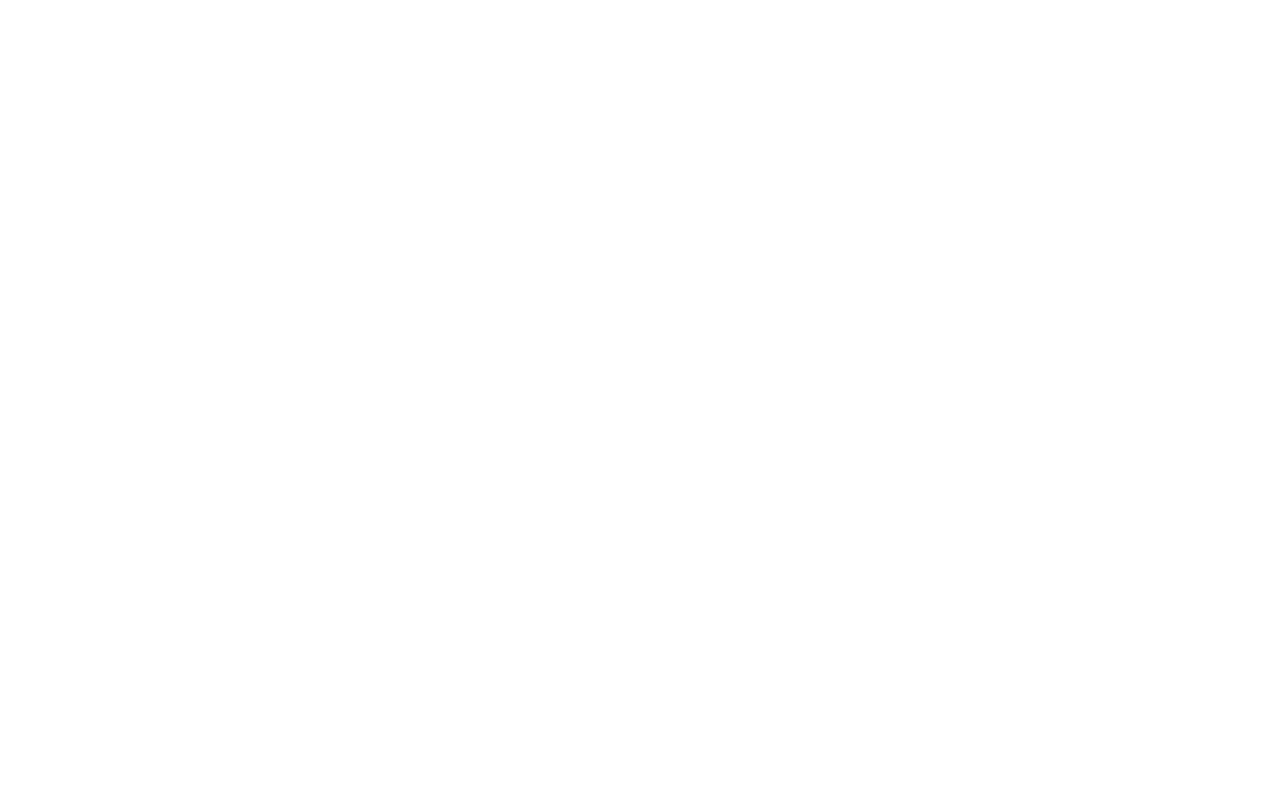
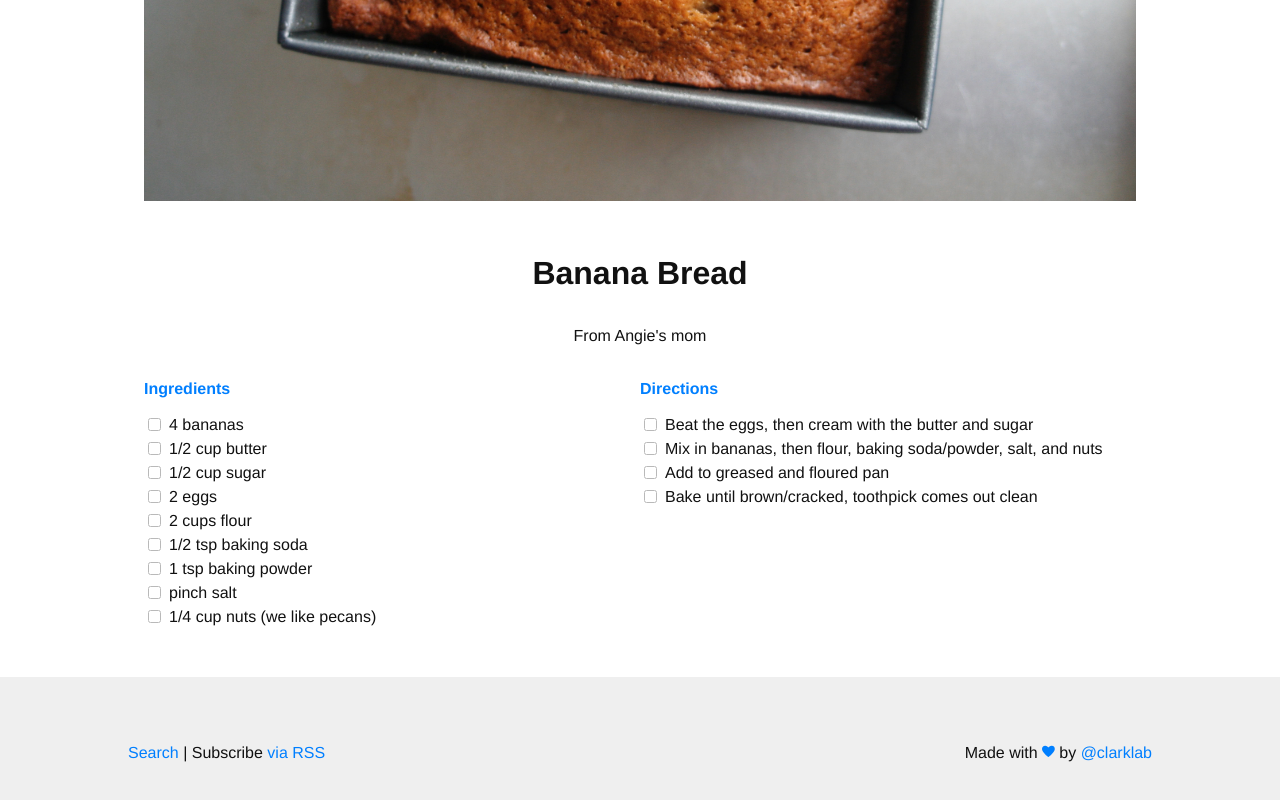
Before and after one commit to Skn0tt/recipes.simonknott.de, a Next.js app: page /recipes/banana-bread in a window 1280 px wide. Before the commit this address had no page. Shown: the part 476-1276 px from the top of the page. Before the commit the page ends 800 px from the top, so only its background shows below. Built offline with nearby package versions, Linux system fonts and the light colour scheme; a web font is replaced by a local one.

Commit message:
Add Recipe site

```diff
--- a/RecipesRepository.ts
+++ b/RecipesRepository.ts
@@ -1,14 +1,16 @@
-interface Recipe {
+export interface Recipe {
   slug: string;
   title: string;
   description: string;
-  imageHref: string;
+  imageHref?: string;
+  imageCredit?: string;
   ingredients: string[];
   directions: string[];
 }
 
 interface RecipesRepository {
   getRecipes(): Promise<Recipe[]>;
+  getRecipeSlugs(): Promise<string[]>;
   getRecipe(slug: string): Promise<Recipe | null>;
 }
 
@@ -42,6 +44,9 @@
   async getRecipes() {
     return Object.values(mockRecipes);
   },
+  async getRecipeSlugs() {
+    return Object.keys(mockRecipes);
+  },
   async getRecipe(slug) {
     return mockRecipes[slug] ?? null;
   },
--- /dev/null
+++ b/components/RecipeViewer.tsx
@@ -0,0 +1,79 @@
+import { Recipe } from "../RecipesRepository";
+
+function useExecutionSite() {
+  return typeof window === "undefined" ? "ssr" : "client";
+}
+
+interface RecipeViewerProps {
+  recipe: Recipe;
+}
+
+export function RecipeViewer(props: RecipeViewerProps) {
+  const { recipe } = props;
+  const executionSite = useExecutionSite();
+
+  return (
+    <div className="container" itemScope itemType="http://schema.org/Recipe">
+      {recipe.imageHref && (
+        <div className="xs-p2">
+          <img itemProp="image" src={recipe.imageHref} />
+          {recipe.imageCredit && (
+            <a href={recipe.imageCredit} className="right">
+              <svg
+                className="js-geomicon geomicon"
+                width="14"
+                height="14"
+                data-icon="camera"
+                viewBox="0 0 32 32"
+                style={{ fill: "currentcolor" }}
+              >
+                <title>camera icon</title>
+                <path d="M0 6 L8 6 L10 2 L22 2 L24 6 L32 6 L32 28 L0 28 z M9 17 A7 7 0 0 0 23 17 A7 7 0 0 0 9 17"></path>
+              </svg>
+            </a>
+          )}
+        </div>
+      )}
+
+      <article className="post-content px2">
+        <header className="post-header">
+          <h1 className="post-title center m1 sm-mt3" itemProp="name">
+            {recipe.title}
+          </h1>
+        </header>
+
+        <div className="px2 mt3 clearfix">
+          <div className="sm-col-8 mx-auto center" itemProp="description">
+            {recipe.description}
+          </div>
+        </div>
+
+        <div className="clearfix mt3">
+          <div className="sm-col sm-col-6 lg-col-6">
+            <h4 className="blue mt0 mb2 xs-center">Ingredients</h4>
+            <ul itemProp="ingredients">
+              {recipe.ingredients.map((ingredient) => (
+                <li itemProp="recipeIngredient">
+                  {executionSite === "client" && <input type="checkbox" />}{" "}
+                  {ingredient}
+                </li>
+              ))}
+            </ul>
+          </div>
+
+          <div className="sm-col sm-col-6 lg-col-6">
+            <h4 className="blue mt0 mb2 xs-center">Directions</h4>
+            <ul itemProp="recipeInstructions">
+              {recipe.directions.map((direction) => (
+                <li>
+                  {executionSite === "client" && <input type="checkbox" />}
+                  {direction}
+                </li>
+              ))}
+            </ul>
+          </div>
+        </div>
+      </article>
+    </div>
+  );
+}
--- a/layouts/Default.tsx
+++ b/layouts/Default.tsx
@@ -62,8 +62,10 @@
         <div className="clearfix">
           <div className="sm-col sm-col-6">
             <p className="left-align mb2">
-              <Link href="/search">Search</Link> | Subscribe{" "}
-              <a href="/feed.xml">via RSS</a>
+              <Link href="/search">
+                <a>Search</a>
+              </Link>{" "}
+              | Subscribe <a href="/feed.xml">via RSS</a>
             </p>
           </div>
           <div className="sm-col sm-col-6">
--- a/pages/index.tsx
+++ b/pages/index.tsx
@@ -1,11 +1,11 @@
 import { Default } from "../layouts/Default";
 import { RecipesRepository } from "../RecipesRepository";
-import { InferGetStaticPropsType, GetStaticPropsContext } from "next";
+import { InferGetStaticPropsType } from "next";
 import config from "../config";
 import { ChowdownIntroduction } from "../components/ChowdownIntroduction";
 import Link from "next/link";
 
-export async function getStaticProps(context: GetStaticPropsContext) {
+export async function getStaticProps() {
   const recipes = await RecipesRepository.getRecipes();
   return {
     props: {
--- /dev/null
+++ b/pages/recipes/[slug].tsx
@@ -0,0 +1,43 @@
+import { Default } from "../../layouts/Default";
+import {
+  GetStaticPropsContext,
+  GetStaticPaths,
+  InferGetStaticPropsType,
+} from "next";
+import { RecipesRepository } from "../../RecipesRepository";
+import { RecipeViewer } from "../../components/RecipeViewer";
+
+type PageParams = { slug: string };
+
+export async function getStaticProps(
+  context: GetStaticPropsContext<PageParams>
+) {
+  const { slug } = context.params;
+  const recipe = await RecipesRepository.getRecipe(slug);
+  return {
+    props: {
+      recipe,
+    },
+  };
+}
+
+export const getStaticPaths: GetStaticPaths<PageParams> = async () => {
+  const slugs = await RecipesRepository.getRecipeSlugs();
+  return {
+    fallback: false,
+    paths: slugs.map((slug) => ({
+      params: { slug },
+    })),
+  };
+};
+
+export default function Recipe(
+  props: InferGetStaticPropsType<typeof getStaticProps>
+) {
+  const { recipe } = props;
+  return (
+    <Default>
+      <RecipeViewer recipe={recipe} />
+    </Default>
+  );
+}
```
